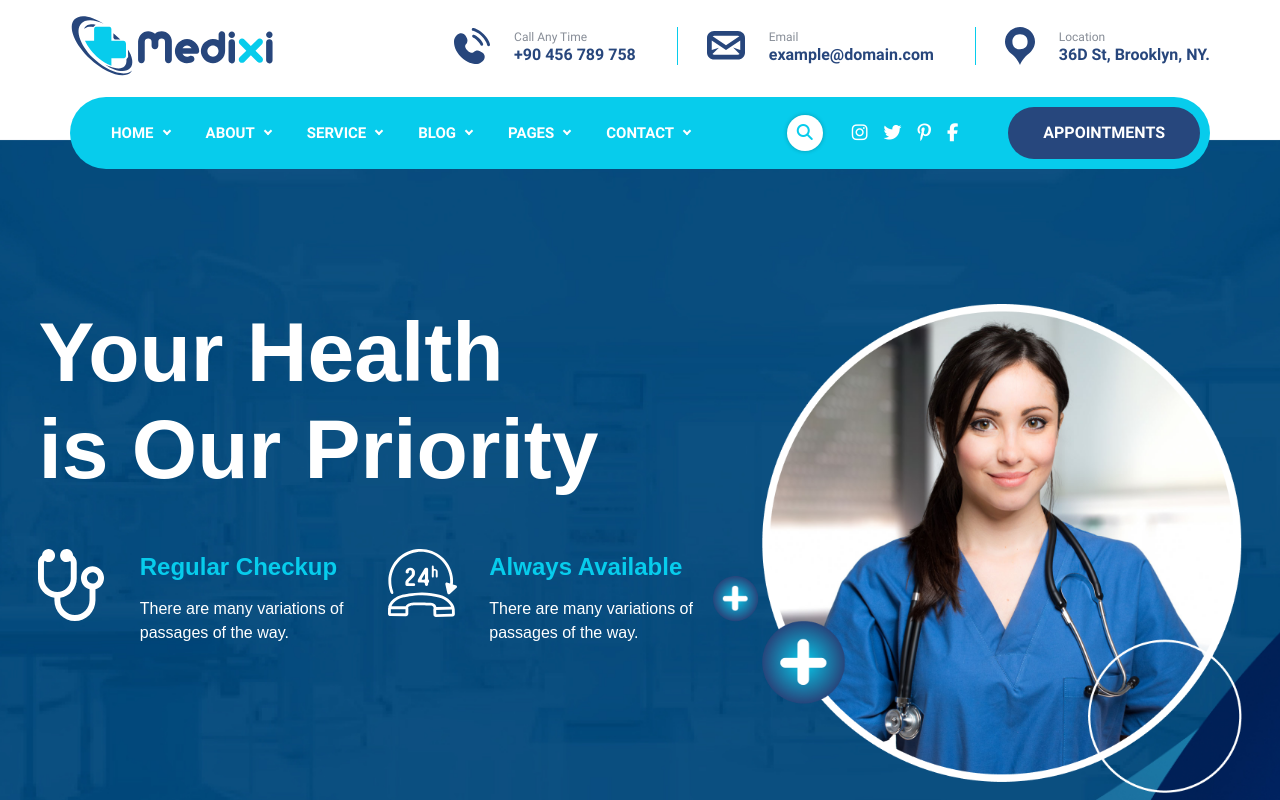
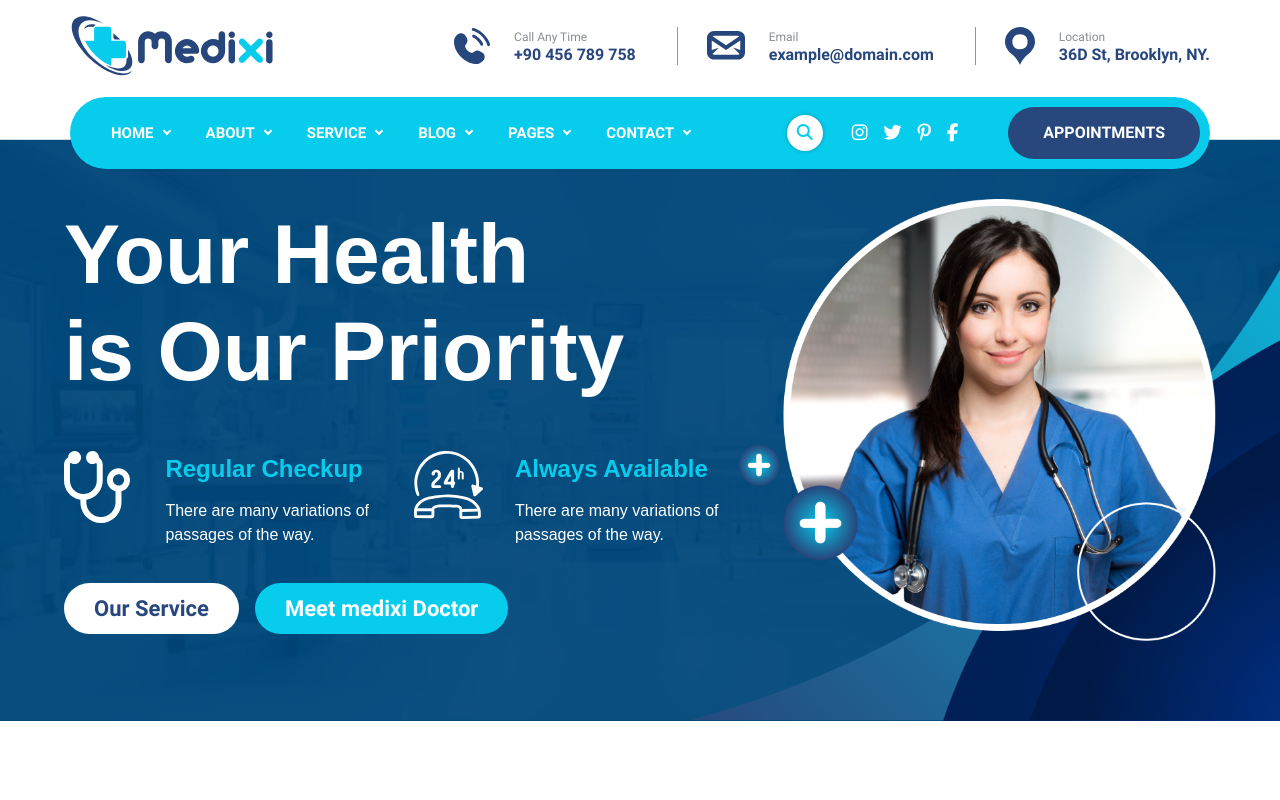
Before and after one commit to MNaguib2/health-line, an Angular app: page / in a window 1280 px wide. Shown: the top 800 px of the page. Built offline with nearby package versions, Linux system fonts and the light colour scheme; a web font is replaced by a local one.

Commit message:
add animation

```diff
--- a/src/app/app.config.ts
+++ b/src/app/app.config.ts
@@ -7,9 +7,11 @@ import {
   withEventReplay,
 } from '@angular/platform-browser';
 import { provideHttpClient, withFetch } from '@angular/common/http';
+import { provideAnimationsAsync } from '@angular/platform-browser/animations/async';
 
 export const appConfig: ApplicationConfig = {
   providers: [
+    provideAnimationsAsync(),
     provideZoneChangeDetection({ eventCoalescing: true }),
     provideRouter(routes),
     provideHttpClient(withFetch()),
--- a/src/app/routes/home/panner-slide/panner-slide.component.html
+++ b/src/app/routes/home/panner-slide/panner-slide.component.html
@@ -1,12 +1,12 @@
 <section class="section-banner md:mt-[-30px]">
   <div class="flex justify-center">
-    <div class="content-banner 1200px:justify-center w-[94%] 1280px:w-[94%] 1400px:w-5/6 md:pt-[165px] md:pb-[176px] py-[80px] 450px:py-[120px]">
+    <div class="content-banner 1200px:justify-center w-[94%] 1280px:w-[90%] 1400px:w-5/6 md:pt-[60px] md:pb-[80px] py-[80px] 450px:py-[120px] items-center">
 
         <div class="450px:w-[88%] max-w-[675px] w-[95%] md:w-[90%] 1400px:w-[50%]">
-            <h1 class="title-header-pander text-[40px] md:text-[84px]">Your Health<br class="md:block hidden"> is Our Priority</h1>
+            <h1 class="title-header-pander text-[40px] md:text-[84px]" [@fadeInRightTrigger]="{ value: '', params: { delay: .1 } }">Your Health<br class="md:block hidden"> is Our Priority</h1>
             <div class="feature-content grid grid-cols-2 gap-6">
 
-                <div class="hero-feature-box grid grid-cols-8 md:col-span-1 col-span-2 md:gap-0 sm:gap-3 1200px:gap-4">
+                <div class="hero-feature-box grid grid-cols-8 md:col-span-1 col-span-2 md:gap-0 sm:gap-3 1200px:gap-4" [@fadeInRightTrigger]="{ value: '', params: { delay: .2 } }">
                     <div class="icon md:col-span-2 450px:col-span-1 col-span-3"><img src="assets/image/Stethoscope.svg" class="max-w-full" alt=""></div>
                     <span class="md:col-span-6 450px:col-span-7 450px:ps-4 col-span-8 450px:pt-0 pt-3">
                     <h4 class="title-two">Regular Checkup</h4>
@@ -14,18 +14,26 @@
                 </span>
                 </div>
 
-                <div class="hero-feature-box md:col-span-1 col-span-2 grid grid-cols-8 md:gap-0 1200px:gap-4">
+                <div class="hero-feature-box md:col-span-1 col-span-2 grid grid-cols-8 md:gap-0 1200px:gap-4" [@fadeInRightTrigger]="{ value: '', params: { delay: .3 } }">
                     <div class="icon md:col-span-2 450px:col-span-1 col-span-3"><img src="assets/image/banner7-3.svg" alt=""></div>
                 <span class="md:col-span-6 450px:col-span-7 450px:ps-4 col-span-8 450px:pt-0 pt-3">
                     <h4 class="title-two">Always Available</h4>
                     <p>There are many variations of <br class="md:block hidden">passages of the way.</p>
                 </span>
                 </div>
+                <div class="flex gap-4 w-max mt-3" [@fadeInUpTrigger]="{ value: '', params: { delay: .4} }">
+                    <a href="#" class="text-[#27477d] transition-all duration-700
+                    text-[22px] bg-[#fff] font-bold h-[51px] leading-[51px] px-[30px] rounded-full hover:bg-[#07CCEC] hover:text-[#fff]" tabindex="0">Our Service</a>
+                    <a href="#" class="text-[#fff] text-[22px] transition-all duration-700
+                     bg-[#07CCEC] font-bold h-[51px] leading-[51px] px-[30px] rounded-full hover:bg-[#000000]" tabindex="0">Meet medixi Doctor</a>
+                </div>
             </div>
         </div>
-        <div class="max-w-[45%] md:hidden 1200px:block hidden">
-            <img src="./assets/image/banner1-1.png"/>
+        @if(isScreenSmall){
+        <div class="md:hidden 1200px:block hidden 1200px:opacity-100 opacity-0 w-[45%]" [@fadeInRightTrigger]="{ value: '', params: { delay: .5 } }">
+            <img src="./assets/image/banner1-1.png" class="w-full"/>
         </div>
+      }
     </div>
   </div>
 </section>
--- a/src/app/routes/home/panner-slide/panner-slide.component.ts
+++ b/src/app/routes/home/panner-slide/panner-slide.component.ts
@@ -1,12 +1,72 @@
-import { Component } from '@angular/core';
+import {
+  animate,
+  animation,
+  state,
+  style,
+  transition,
+  trigger,
+  useAnimation,
+} from '@angular/animations';
+import { Component, HostListener } from '@angular/core';
 
+const fadeInRight = animation([
+  style({ transform: 'translateX({{ translateX }}px)', opacity: 0 }),
+  animate(
+    '{{ duration }} {{ delay }}s {{ easing }}',
+    style({ transform: 'translateX(0px)', opacity: 1 })
+  ),
+]);
+const fadeInUp = animation([
+  style({ transform: 'translateY({{ translateY }}px)', opacity: 0 }),
+  animate(
+    '{{ duration }} {{ delay }}s {{ easing }}',
+    style({ transform: 'translateY(0px)', opacity: 1 })
+  ),
+]);
 @Component({
   selector: 'health-line-panner-slide',
   standalone: true,
   imports: [],
   templateUrl: './panner-slide.component.html',
-  styleUrl: './panner-slide.component.scss'
+  styleUrl: './panner-slide.component.scss',
+  animations: [
+    trigger('fadeInRightTrigger', [
+      transition(':enter', [
+        useAnimation(fadeInRight, {
+          params: {
+            translateX: 20, // Start from 20px
+            duration: '0.4s', // Animation duration
+            easing: 'ease-in', // Easing function
+            delay: '{{ delay }}', // Delay will be passed dynamically
+          },
+        }),
+      ]),
+    ]),
+    trigger('fadeInUpTrigger', [
+      transition(':enter', [
+        useAnimation(fadeInUp, {
+          params: {
+            translateY: 20, // Start from 20px
+            duration: '0.4s', // Animation duration
+            easing: 'ease-in', // Easing function
+            delay: '{{ delay }}', // Delay will be passed dynamically
+          },
+        }),
+      ]),
+    ]),
+  ],
 })
 export class PannerSlideComponent {
+  isScreenSmall: boolean = true;
 
+  // Listen for window resize events
+  @HostListener('window:resize', ['$event'])
+  onResize(event: any) {
+    this.checkScreenSize();
+  }
+
+  // Method to check if screen width is smaller than 1200px
+  checkScreenSize(): void {
+    this.isScreenSmall = window.innerWidth > 1199;
+  }
 }
```
